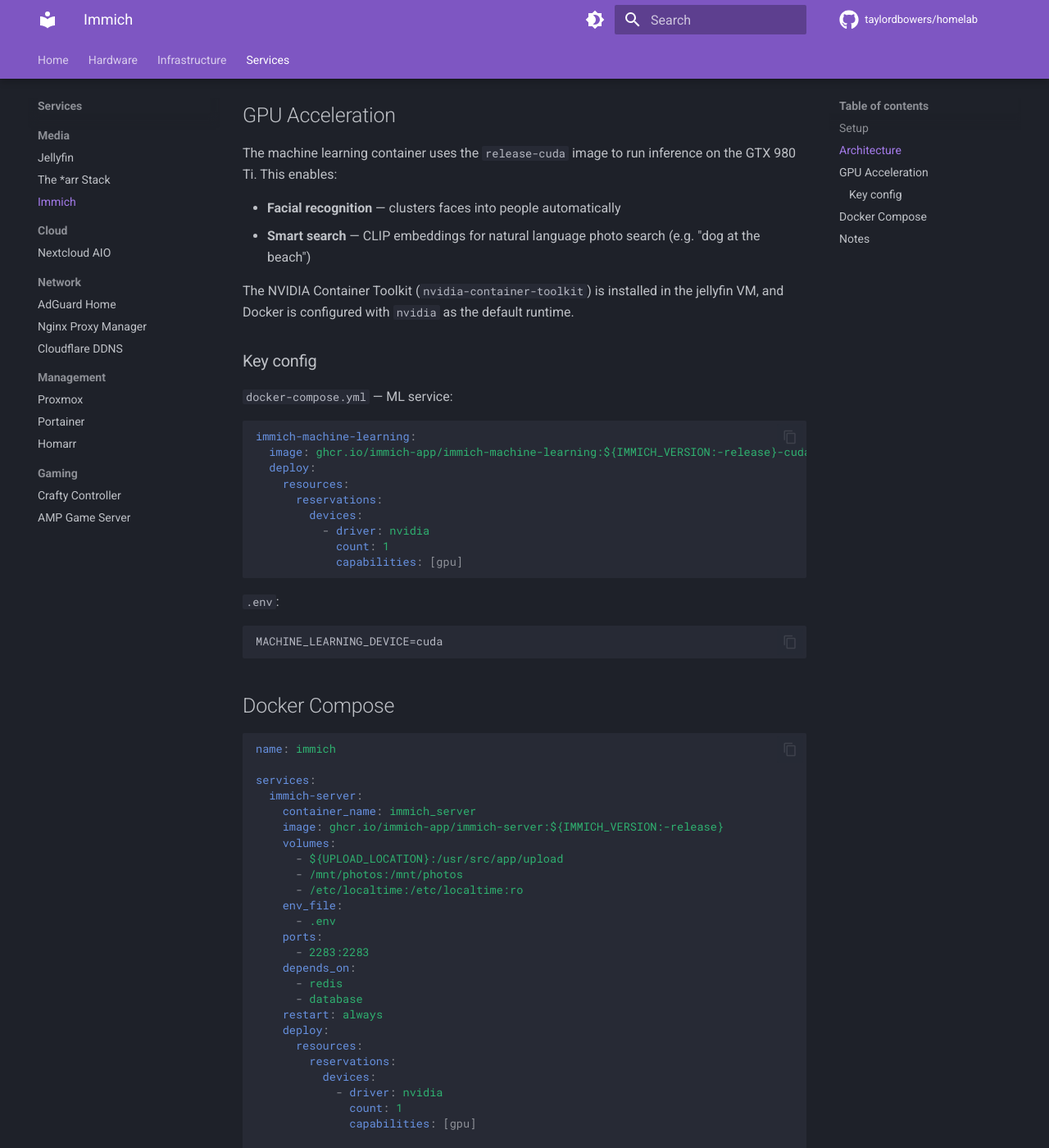
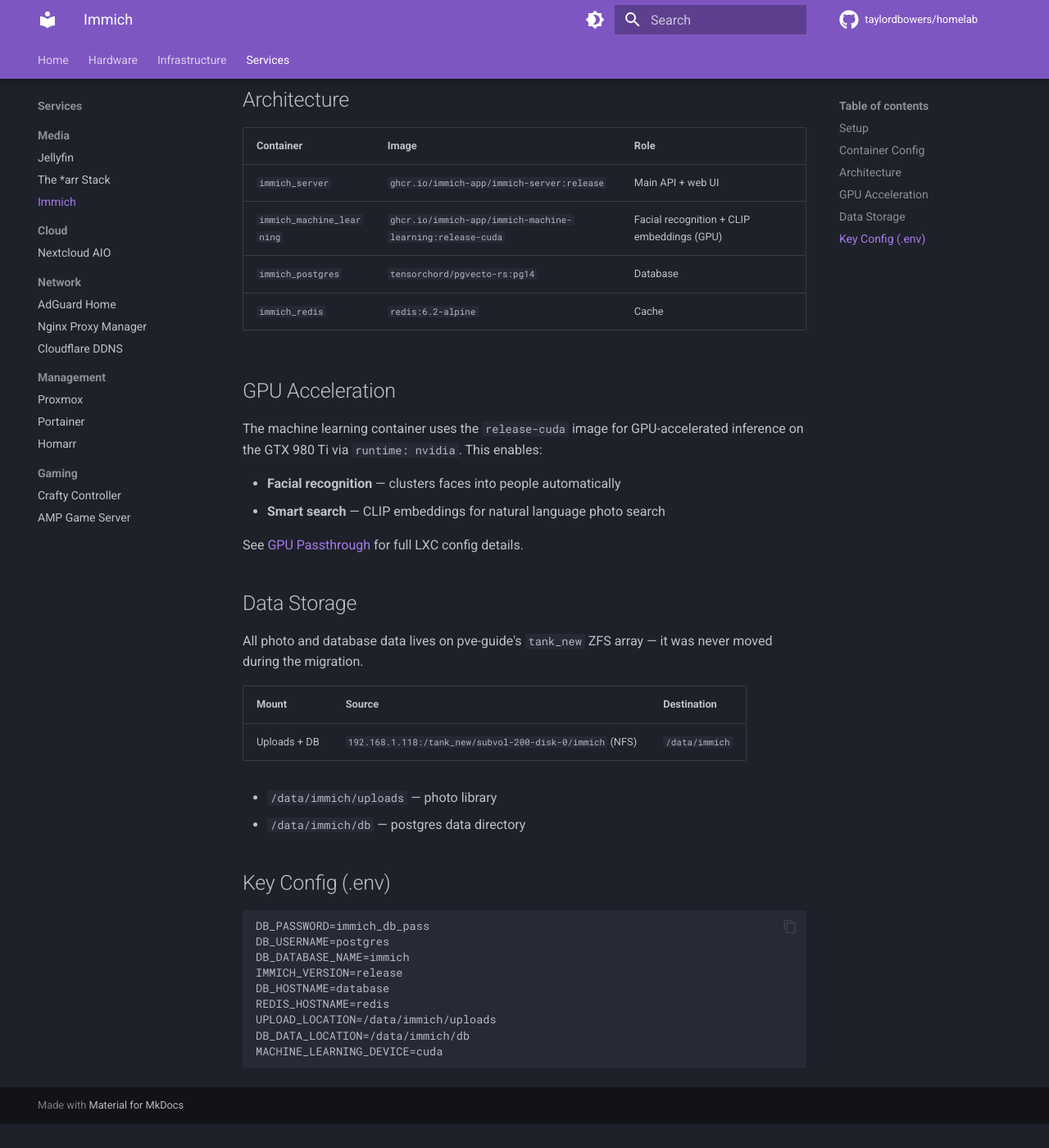
Before and after one commit to taylordbowers/homelab, an MkDocs documentation site: the page built from docs/services/media/immich.md, in a window 1280 px wide and 1400 px high, scrolled down 810 px. Shown: the whole window at 82% size. Built offline with MkDocs 1.6.1 and Material for MkDocs 9.7.7, drawn with Linux system fonts in a browser that asks for light colours; comment, search, counter and statistics services are not loaded; after the commit the page ends 2181 px from its top, so only the background shows below that; some of the changed text lies outside the part shown.

Commit message:
Update Immich docs: VM 219 -> CT 104 LXC with shared GPU

````diff
--- a/docs/services/media/immich.md
+++ b/docs/services/media/immich.md
@@ -4,120 +4,61 @@
 
 ## Setup
 
-- **Host:** jellyfin VM (ID 219) on pve2
+- **Host:** CT 104 (immich LXC) on pve2
+- **IP:** 192.168.1.179
 - **Port:** 2283
-- **GPU:** NVIDIA GTX 980 Ti — used for CUDA-accelerated ML inference
-- **Photo library:** NFS-mounted from media LXC (`/data/immich`, 4.5TB)
+- **GPU:** NVIDIA GTX 980 Ti via LXC device passthrough (shared with CT 101 and CT 103)
+
+> **Migrated 2026-04-10:** Previously ran inside VM 219 alongside Jellyfin. Split into its own dedicated LXC container. GPU access is now via LXC device passthrough rather than PCIe passthrough, allowing the GPU to be shared with Jellyfin and Nextcloud simultaneously.
+
+## Container Config
+
+- **Type:** Privileged LXC, Ubuntu 24.04
+- **CPU:** 4 cores
+- **RAM:** 8 GB
+- **Disk:** 64 GB (flash ZFS)
+- **Features:** `nesting=1` (Docker-in-LXC)
+- **Autostart:** `systemd: immich.service`
 
 ## Architecture
 
-Immich runs as a multi-container stack:
-
 | Container | Image | Role |
-|---|---|---|
-| `immich_server` | `immich-app/immich-server:release` | Main API + web UI |
-| `immich_machine_learning` | `immich-app/immich-machine-learning:release-cuda` | Facial recognition + CLIP embeddings |
+|-----------|-------|------|
+| `immich_server` | `ghcr.io/immich-app/immich-server:release` | Main API + web UI |
+| `immich_machine_learning` | `ghcr.io/immich-app/immich-machine-learning:release-cuda` | Facial recognition + CLIP embeddings (GPU) |
 | `immich_postgres` | `tensorchord/pgvecto-rs:pg14` | Database |
 | `immich_redis` | `redis:6.2-alpine` | Cache |
 
 ## GPU Acceleration
 
-The machine learning container uses the `release-cuda` image to run inference on the GTX 980 Ti. This enables:
+The machine learning container uses the `release-cuda` image for GPU-accelerated inference on the GTX 980 Ti via `runtime: nvidia`. This enables:
 
 - **Facial recognition** — clusters faces into people automatically
-- **Smart search** — CLIP embeddings for natural language photo search (e.g. "dog at the beach")
+- **Smart search** — CLIP embeddings for natural language photo search
 
-The NVIDIA Container Toolkit (`nvidia-container-toolkit`) is installed in the jellyfin VM, and Docker is configured with `nvidia` as the default runtime.
+See [GPU Passthrough](../../infrastructure/gpu-passthrough.md) for full LXC config details.
 
-### Key config
+## Data Storage
 
-`docker-compose.yml` — ML service:
-```yaml
-immich-machine-learning:
-  image: ghcr.io/immich-app/immich-machine-learning:${IMMICH_VERSION:-release}-cuda
-  deploy:
-    resources:
-      reservations:
-        devices:
-          - driver: nvidia
-            count: 1
-            capabilities: [gpu]
-```
+All photo and database data lives on pve-guide's `tank_new` ZFS array — it was never moved during the migration.
 
-`.env`:
+| Mount | Source | Destination |
+|-------|--------|-------------|
+| Uploads + DB | `192.168.1.118:/tank_new/subvol-200-disk-0/immich` (NFS) | `/data/immich` |
+
+- `/data/immich/uploads` — photo library
+- `/data/immich/db` — postgres data directory
+
+## Key Config (.env)
+
 ```env
+DB_PASSWORD=immich_db_pass
+DB_USERNAME=postgres
+DB_DATABASE_NAME=immich
+IMMICH_VERSION=release
+DB_HOSTNAME=database
+REDIS_HOSTNAME=redis
+UPLOAD_LOCATION=/data/immich/uploads
+DB_DATA_LOCATION=/data/immich/db
 MACHINE_LEARNING_DEVICE=cuda
 ```
-
-## Docker Compose
-
-```yaml
-name: immich
-
-services:
-  immich-server:
-    container_name: immich_server
-    image: ghcr.io/immich-app/immich-server:${IMMICH_VERSION:-release}
-    volumes:
-      - ${UPLOAD_LOCATION}:/usr/src/app/upload
-      - /mnt/photos:/mnt/photos
-      - /etc/localtime:/etc/localtime:ro
-    env_file:
-      - .env
-    ports:
-      - 2283:2283
-    depends_on:
-      - redis
-      - database
-    restart: always
-    deploy:
-      resources:
-        reservations:
-          devices:
-            - driver: nvidia
-              count: 1
-              capabilities: [gpu]
-
-  immich-machine-learning:
-    container_name: immich_machine_learning
-    image: ghcr.io/immich-app/immich-machine-learning:${IMMICH_VERSION:-release}-cuda
-    volumes:
-      - model-cache:/cache
-      - ${UPLOAD_LOCATION}:/usr/src/app/upload:ro
-    env_file:
-      - .env
-    restart: always
-    deploy:
-      resources:
-        reservations:
-          devices:
-            - driver: nvidia
-              count: 1
-              capabilities: [gpu]
-
-  redis:
-    container_name: immich_redis
-    image: docker.io/redis:6.2-alpine
-    healthcheck:
-      test: redis-cli ping || exit 1
-    restart: always
-
-  database:
-    container_name: immich_postgres
-    image: docker.io/tensorchord/pgvecto-rs:pg14-v0.2.0
-    environment:
-      POSTGRES_PASSWORD: ${DB_PASSWORD}
-      POSTGRES_USER: ${DB_USERNAME}
-      POSTGRES_DB: ${DB_DATABASE_NAME}
-    volumes:
-      - ${DB_DATA_LOCATION}:/var/lib/postgresql/data
-    restart: always
-
-volumes:
-  model-cache:
-```
-
-## Notes
-
-- Immich was originally run in an LXC (CT 220) but was migrated to the jellyfin VM to gain GPU access for ML inference — LXCs cannot do PCIe passthrough
-- Photo data lives on the media LXC's `tank_new` pool and is NFS-mounted into the VM
````
